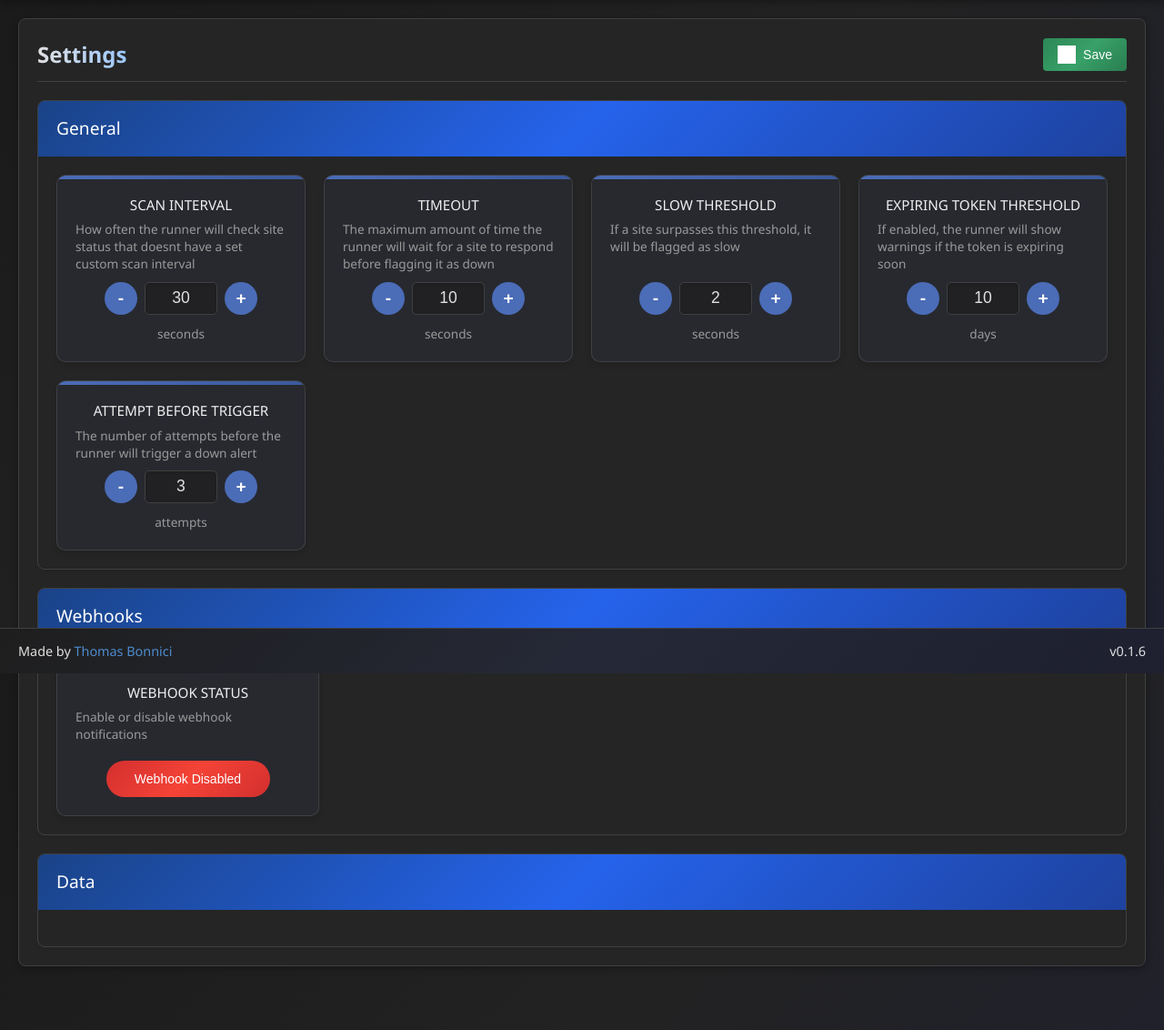
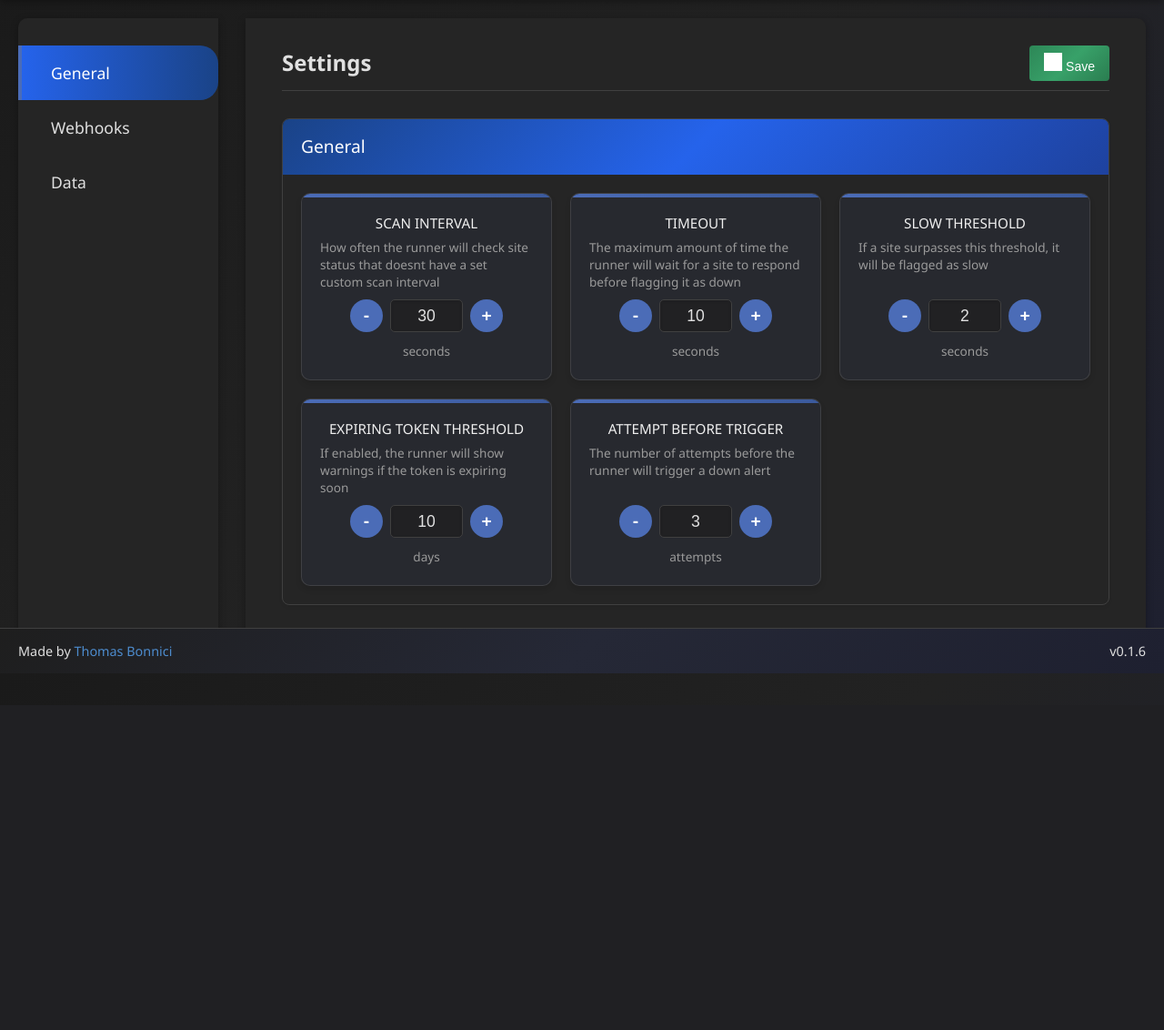
Before and after one commit to DarthTigerson/Simple-Site-Monitor, a FastAPI app: page /settings in a window 1280 px wide. Shown: the part 60-1192 px from the top of the page at 91% size. After the commit the page ends 800 px from the top, so only its background shows below. Run offline with FastAPI, Linux system fonts and the light colour scheme; grey boxes are pictures that could not be loaded.

Commit message:
wip settings page

```diff
--- a/static/css/settings.css
+++ b/static/css/settings.css
@@ -661,3 +661,122 @@
         box-shadow: 0 4px 8px rgba(255, 152, 0, 0.3);
     }
 }
+
+/* --- Settings Layout --- */
+.settings-layout {
+    display: flex;
+    width: 100%;
+    min-height: 70vh;
+    background: none;
+}
+
+.settings-sidebar {
+    width: 220px;
+    background: var(--card-bg);
+    border-radius: 10px 0 0 10px;
+    box-shadow: var(--shadow);
+    margin-right: 30px;
+    padding: 30px 0 30px 0;
+    display: flex;
+    flex-direction: column;
+    align-items: stretch;
+    min-height: 500px;
+}
+
+.settings-sidebar nav ul {
+    list-style: none;
+    padding: 0;
+    margin: 0;
+}
+
+.settings-tab-link {
+    padding: 16px 32px;
+    color: var(--text-color);
+    font-size: 1.1rem;
+    font-weight: 500;
+    cursor: pointer;
+    border: none;
+    background: none;
+    outline: none;
+    transition: background 0.2s, color 0.2s;
+    border-left: 4px solid transparent;
+    display: flex;
+    align-items: center;
+    gap: 10px;
+}
+
+.settings-tab-link.active {
+    background: linear-gradient(90deg, #2563eb 0%, #1a4387 100%);
+    color: #fff;
+    border-left: 4px solid #4b6cb7;
+    border-radius: 0 20px 20px 0;
+}
+
+.settings-tab-link:hover:not(.active) {
+    background: rgba(75, 108, 183, 0.08);
+    color: #9bc8ff;
+}
+
+.settings-main {
+    flex: 1;
+    background: var(--card-bg);
+    border-radius: 0 10px 10px 0;
+    box-shadow: var(--shadow);
+    padding: 30px 40px 40px 40px;
+    min-width: 0;
+    display: flex;
+    flex-direction: column;
+}
+
+.settings-header {
+    display: flex;
+    justify-content: space-between;
+    align-items: center;
+    margin-bottom: 30px;
+    border-bottom: 1px solid var(--border-color);
+    padding-bottom: 10px;
+}
+
+.settings-tab-panel {
+    display: none;
+    width: 100%;
+}
+
+.settings-tab-panel.active {
+    display: block;
+}
+
+@media (max-width: 900px) {
+    .settings-layout {
+        flex-direction: column;
+    }
+    .settings-sidebar {
+        width: 100%;
+        flex-direction: row;
+        border-radius: 10px 10px 0 0;
+        margin-right: 0;
+        margin-bottom: 20px;
+        min-height: unset;
+        padding: 0;
+    }
+    .settings-sidebar nav ul {
+        display: flex;
+        flex-direction: row;
+        width: 100%;
+        justify-content: space-around;
+    }
+    .settings-tab-link {
+        padding: 14px 0;
+        border-left: none;
+        border-bottom: 4px solid transparent;
+        border-radius: 0;
+        justify-content: center;
+        width: 100%;
+    }
+    .settings-tab-link.active {
+        background: linear-gradient(90deg, #2563eb 0%, #1a4387 100%);
+        border-left: none;
+        border-bottom: 4px solid #4b6cb7;
+        border-radius: 0 0 20px 20px;
+    }
+}
--- a/static/js/settings.js
+++ b/static/js/settings.js
@@ -407,4 +407,29 @@ document.addEventListener('DOMContentLoaded', function() {
             return { message: 'Webhook cleared successfully' };
         });
     }
+
+    // --- Tab Navigation Logic ---
+    const tabLinks = document.querySelectorAll('.settings-tab-link');
+    const tabPanels = document.querySelectorAll('.settings-tab-panel');
+
+    tabLinks.forEach(link => {
+        link.addEventListener('click', function() {
+            // Remove active from all links
+            tabLinks.forEach(l => l.classList.remove('active'));
+            // Hide all panels
+            tabPanels.forEach(panel => panel.classList.remove('active'));
+            // Activate clicked link
+            this.classList.add('active');
+            // Show corresponding panel
+            const tab = this.getAttribute('data-tab');
+            const panel = document.getElementById('tab-' + tab);
+            if (panel) panel.classList.add('active');
+        });
+    });
+
+    // Optionally, activate the first tab by default if none is active
+    if (![...tabLinks].some(l => l.classList.contains('active'))) {
+        tabLinks[0].classList.add('active');
+        tabPanels[0].classList.add('active');
+    }
 });
--- a/templates/settings.html
+++ b/templates/settings.html
@@ -1,92 +1,60 @@
 {% extends "layout.html" %}
 
 {% block content %}
-<div class="dashboard-container">
-    <section class="sites-dashboard">
-        <div class="section-header">
+<div class="settings-layout">
+    <aside class="settings-sidebar">
+        <nav>
+            <ul>
+                <li class="settings-tab-link active" data-tab="general"><span>General</span></li>
+                <li class="settings-tab-link" data-tab="webhooks"><span>Webhooks</span></li>
+                <li class="settings-tab-link" data-tab="data"><span>Data</span></li>
+            </ul>
+        </nav>
+    </aside>
+    <main class="settings-main">
+        <div class="settings-header">
             <h2>Settings</h2>
             <button type="button" id="saveSettingsBtn" class="btn btn-success">
                 <img src="/static/images/save.svg" width="20" height="20" alt="Save" style="filter: brightness(0) invert(1);">
                 <span>Save</span>
             </button>
         </div>
-
         <form id="settingsForm">
-            <div class="settings-grid">
+            <section id="tab-general" class="settings-tab-panel active">
+                <!-- General settings card content moved here -->
                 <div class="settings-card">
-                    <div class="settings-card-header">
-                        <h3>General</h3>
-                    </div>
+                    <div class="settings-card-header"><h3>General</h3></div>
                     <div class="settings-card-content">
                         <div class="settings-subcards">
+                            <!-- ... General settings subcards ... -->
+                            {% for field in [
+                                {"id": "scanInterval", "label": "SCAN INTERVAL", "desc": "How often the runner will check site status that doesnt have a set custom scan interval", "value": config.default_scan_interval, "min": 30, "max": 86400, "step": 1, "unit": "seconds"},
+                                {"id": "defaultTimeout", "label": "TIMEOUT", "desc": "The maximum amount of time the runner will wait for a site to respond before flagging it as down", "value": config.default_timeout, "min": 10, "max": 300, "step": 1, "unit": "seconds"},
+                                {"id": "slowThreshold", "label": "SLOW THRESHOLD", "desc": "If a site surpasses this threshold, it will be flagged as slow", "value": config.default_slow_threshold, "min": 0.5, "max": 300, "step": 0.5, "unit": "seconds"},
+                                {"id": "expiringTokenThreshold", "label": "EXPIRING TOKEN THRESHOLD", "desc": "If enabled, the runner will show warnings if the token is expiring soon", "value": config.expiring_token_threshold, "min": 1, "max": 60, "step": 1, "unit": "days"},
+                                {"id": "attemptBeforeTrigger", "label": "ATTEMPT BEFORE TRIGGER", "desc": "The number of attempts before the runner will trigger a down alert", "value": config.attempt_before_trigger, "min": 1, "max": 999, "step": 1, "unit": "attempts"}
+                            ] %}
                             <div class="settings-subcard">
                                 <div class="form-group">
-                                    <label for="scanInterval">SCAN INTERVAL</label>
-                                    <p class="setting-description">How often the runner will check site status that doesnt have a set custom scan interval</p>
+                                    <label for="{{ field.id }}">{{ field.label }}</label>
+                                    <p class="setting-description">{{ field.desc }}</p>
                                     <div class="number-input-container">
-                                        <button type="button" class="number-decrement" onclick="this.nextElementSibling.stepDown(); this.nextElementSibling.dispatchEvent(new Event('change'));">-</button>
-                                        <input type="number" id="scanInterval" name="scanInterval" value="{{ config.default_scan_interval }}" min="30" max="86400" step="1" required>
-                                        <button type="button" class="number-increment" onclick="this.previousElementSibling.stepUp(); this.previousElementSibling.dispatchEvent(new Event('change'));">+</button>
+                                        <button type="button" class="number-decrement" onclick="this.nextElementSibling.stepDown(); this.nextElementSibling.dispatchEvent(new Event('change'))">-</button>
+                                        <input type="number" id="{{ field.id }}" name="{{ field.id }}" value="{{ field.value }}" min="{{ field.min }}" max="{{ field.max }}" step="{{ field.step }}" required>
+                                        <button type="button" class="number-increment" onclick="this.previousElementSibling.stepUp(); this.previousElementSibling.dispatchEvent(new Event('change'))">+</button>
                                     </div>
-                                    <span class="unit-label">seconds</span>
+                                    <span class="unit-label">{{ field.unit }}</span>
                                 </div>
                             </div>
-                            <div class="settings-subcard">
-                                <div class="form-group">
-                                    <label for="defaultTimeout">TIMEOUT</label>
-                                    <p class="setting-description">The maximum amount of time the runner will wait for a site to respond before flagging it as down</p>
-                                    <div class="number-input-container">
-                                        <button type="button" class="number-decrement" onclick="this.nextElementSibling.stepDown(); this.nextElementSibling.dispatchEvent(new Event('change'));">-</button>
-                                        <input type="number" id="defaultTimeout" name="defaultTimeout" value="{{ config.default_timeout }}" min="10" max="300" step="1" required>
-                                        <button type="button" class="number-increment" onclick="this.previousElementSibling.stepUp(); this.previousElementSibling.dispatchEvent(new Event('change'));">+</button>
-                                    </div>
-                                    <span class="unit-label">seconds</span>
-                                </div>
-                            </div>
-                            <div class="settings-subcard">
-                                <div class="form-group">
-                                    <label for="slowThreshold">SLOW THRESHOLD</label>
-                                    <p class="setting-description">If a site surpasses this threshold, it will be flagged as slow</p>
-                                    <div class="number-input-container">
-                                        <button type="button" class="number-decrement" onclick="this.nextElementSibling.stepDown(); this.nextElementSibling.dispatchEvent(new Event('change'));">-</button>
-                                        <input type="number" id="slowThreshold" name="slowThreshold" value="{{ config.default_slow_threshold }}" min="0.5" max="300" step="0.5" required>
-                                        <button type="button" class="number-increment" onclick="this.previousElementSibling.stepUp(); this.previousElementSibling.dispatchEvent(new Event('change'));">+</button>
-                                    </div>
-                                    <span class="unit-label">seconds</span>
-                                </div>
-                            </div>
-                            <div class="settings-subcard">
-                                <div class="form-group">
-                                    <label for="expiringTokenThreshold">EXPIRING TOKEN THRESHOLD</label>
-                                    <p class="setting-description">If enabled, the runner will show warnings if the token is expiring soon</p>
-                                    <div class="number-input-container">
-                                        <button type="button" class="number-decrement" onclick="this.nextElementSibling.stepDown(); this.nextElementSibling.dispatchEvent(new Event('change'));">-</button>
-                                        <input type="number" id="expiringTokenThreshold" name="expiringTokenThreshold" value="{{ config.expiring_token_threshold }}" min="1" max="60" step="1" required>
-                                        <button type="button" class="number-increment" onclick="this.previousElementSibling.stepUp(); this.previousElementSibling.dispatchEvent(new Event('change'));">+</button>
-                                    </div>
-                                    <span class="unit-label">days</span>
-                                </div>
-                            </div>
-                            <div class="settings-subcard">
-                                <div class="form-group">
-                                    <label for="attemptBeforeTrigger">ATTEMPT BEFORE TRIGGER</label>
-                                    <p class="setting-description">The number of attempts before the runner will trigger a down alert</p>
-                                    <div class="number-input-container">
-                                        <button type="button" class="number-decrement" onclick="this.nextElementSibling.stepDown(); this.nextElementSibling.dispatchEvent(new Event('change'));">-</button>
-                                        <input type="number" id="attemptBeforeTrigger" name="attemptBeforeTrigger" value="{{ config.attempt_before_trigger }}" min="1" max="999" step="1" required>
-                                        <button type="button" class="number-increment" onclick="this.previousElementSibling.stepUp(); this.previousElementSibling.dispatchEvent(new Event('change'));">+</button>
-                                    </div>
-                                    <span class="unit-label">attempts</span>
-                                </div>
-                            </div>
+                            {% endfor %}
                         </div>
                     </div>
                 </div>
-
+            </section>
+            <section id="tab-webhooks" class="settings-tab-panel">
+                <!-- Webhooks settings card content moved here -->
                 <div class="settings-card">
-                    <div class="settings-card-header">
-                        <h3>Webhooks</h3>
-                    </div>
+                    <div class="settings-card-header"><h3>Webhooks</h3></div>
                     <div class="settings-card-content">
                         <div class="settings-subcards">
                             <div class="settings-subcard webhook-controls-card">
@@ -146,20 +114,35 @@
                         </div>
                     </div>
                 </div>
-
+            </section>
+            <section id="tab-data" class="settings-tab-panel">
+                <!-- Data settings card content moved here -->
                 <div class="settings-card">
-                    <div class="settings-card-header">
-                        <h3>Data</h3>
-                    </div>
+                    <div class="settings-card-header"><h3>Data</h3></div>
                     <div class="settings-card-content">
                         <div class="settings-subcards">
-                            <!-- Data settings will be added here -->
+                            <div class="settings-subcard">
+                                <div class="form-group">
+                                    <label for="configData">CONFIGURATION DATA</label>
+                                    <p class="setting-description">Import or export your application configuration file. This includes all settings and site configurations.</p>
+                                    <div class="actions-container" style="margin-top: 10px; display: flex; gap: 10px; justify-content: center;">
+                                        <button type="button" id="importConfigBtn" class="btn btn-primary" style="background-color: #4b6cb7; color: white; padding: 10px 15px; border-radius: 5px;">
+                                            <img src="/static/images/upload.svg" width="16" height="16" alt="Import" style="filter: brightness(0) invert(1); margin-right: 5px;">
+                                            Import
+                                        </button>
+                                        <button type="button" id="exportConfigBtn" class="btn btn-secondary" style="background-color: #6c757d; color: white; padding: 10px 15px; border-radius: 5px;">
+                                            <img src="/static/images/download.svg" width="16" height="16" alt="Export" style="filter: brightness(0) invert(1); margin-right: 5px;">
+                                            Export
+                                        </button>
+                                    </div>
+                                </div>
+                            </div>
                         </div>
                     </div>
                 </div>
-            </div>
+            </section>
         </form>
-    </section>
+    </main>
 </div>
 {% endblock %}
 
```
